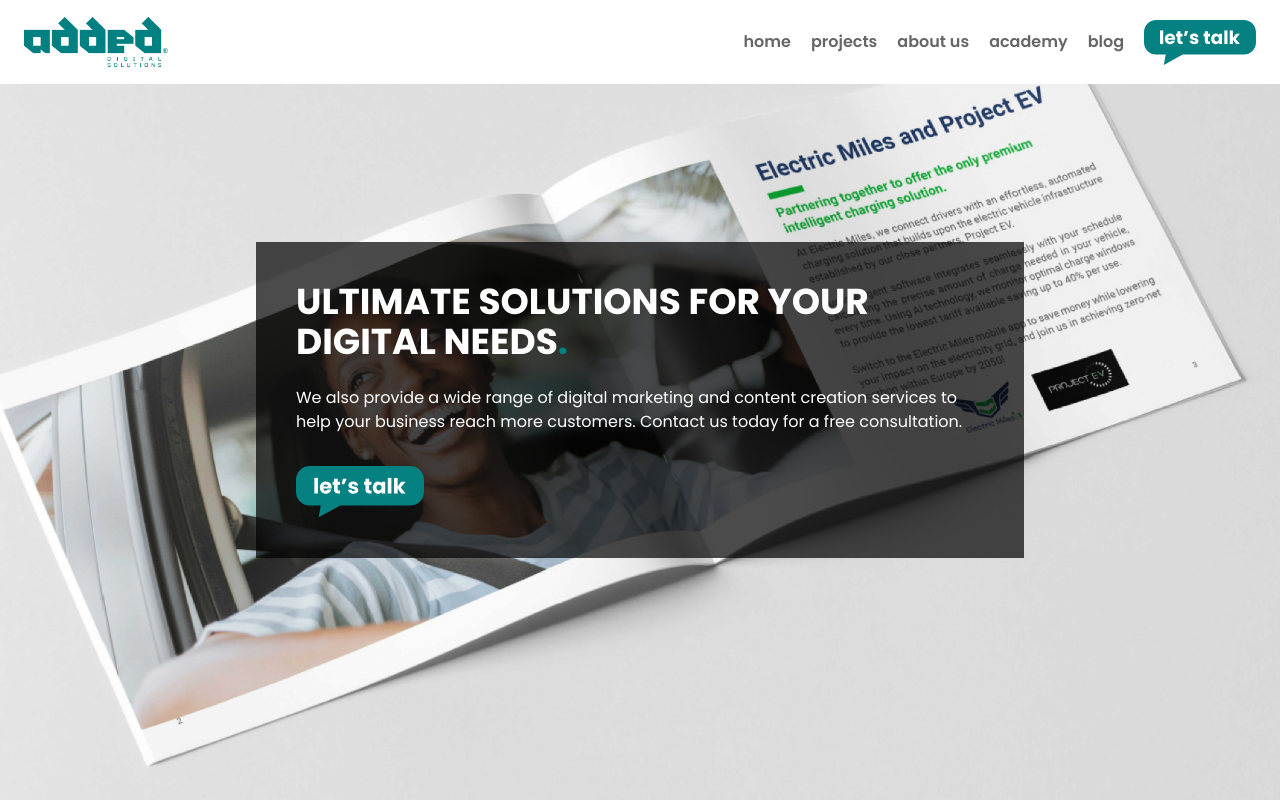
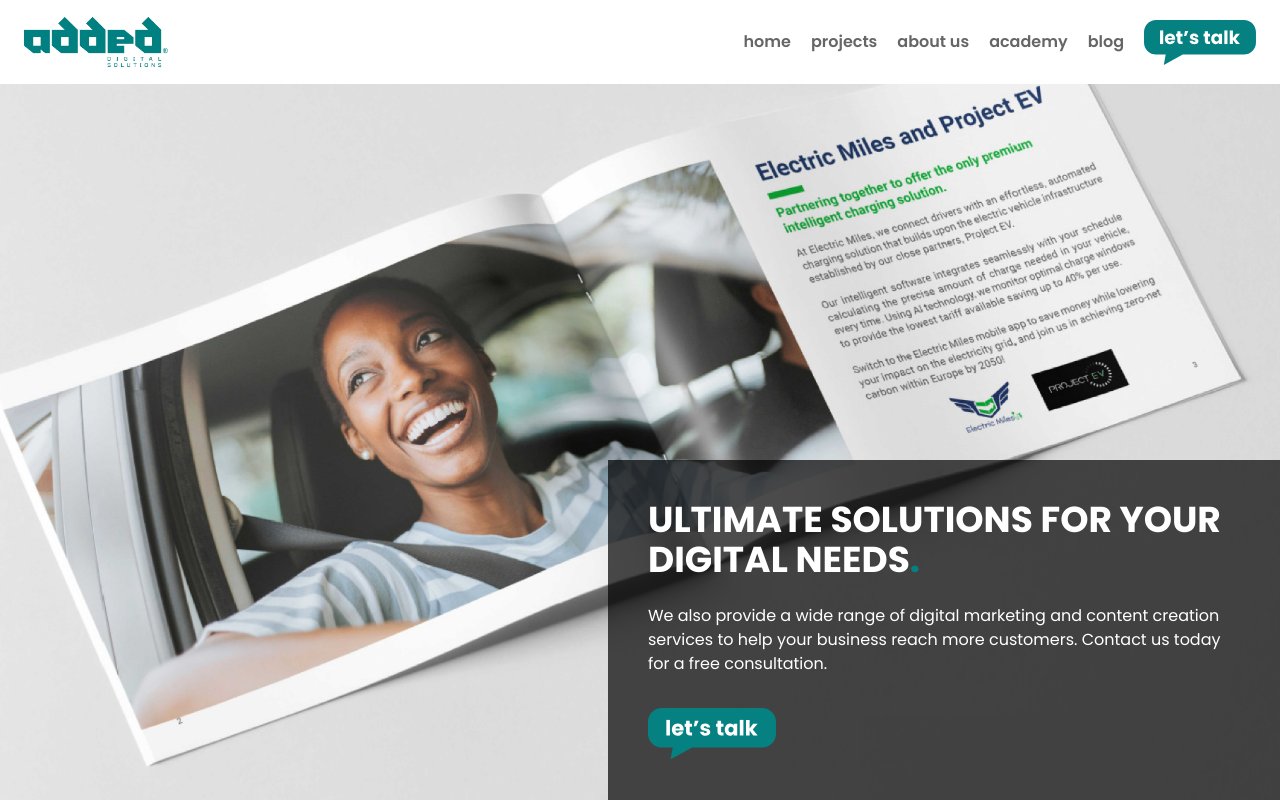
Before and after one commit to Qaudri/added-frontend, a Nuxt app: page / in a window 1280 px wide. Shown: the top 800 px of the page. Built offline with nearby package versions, Linux system fonts and the light colour scheme.

Commit message:
hero section redesigned

```diff
--- a/components/Carousels/Hero.vue
+++ b/components/Carousels/Hero.vue
@@ -1,18 +1,16 @@
 <template>
-  <header class="hero">
+  <header class="hero relative">
+    <div class="bg-black bg-opacity-70 p-10 text-white max-w-2xl absolute z-10 right-0 bottom-0">
+      <UiTypographyH2 class="uppercase">ultimate solutions for your digital needs<span class="text-primary">.</span></UiTypographyH2>
+      <UiTypographyP class="mt-6">We also provide a wide range of digital marketing and content creation services to help your business reach more customers. Contact us today for a free consultation.</UiTypographyP>
+      <UiButtonsTalk class="text-primary w-32 mt-8 cursor-pointer hover:text-secondary duration-300 ease-in-out" />
+    </div>
     <div class="glide__track" data-glide-el="track">
       <ul class="glide__slides">
         <li v-for="portfolio in portfolios" :key="portfolio.id" class="glide__slide">
-            <div :style="{ background:`url(${portfolio.image})`}" class="background h-screen-50 md:h-screen-60 lg:h-screen w-full flex justify-center items-center">
-              <div class="bg-black bg-opacity-70 p-10 text-white max-w-3xl">
-                <UiTypographyH2 class="uppercase">ultimate solutions for your digital needs<span class="text-primary">.</span></UiTypographyH2>
-                <UiTypographyP class="mt-6">We also provide a wide range of digital marketing and content creation services to help your business reach more customers. Contact us today for a free consultation.</UiTypographyP>
-
-                <UiButtonsTalk class="text-primary w-32 mt-8 cursor-pointer hover:text-secondary duration-300 ease-in-out" />
-              </div>
+          <div :style="{ background:`url(${portfolio.image})`}" class="background h-screen-50 md:h-screen-60 lg:h-screen w-full">
           </div>
         </li>
-
       </ul>
     </div>
   </header>
```
Lines whose indentation alone changed are shown as unchanged.
